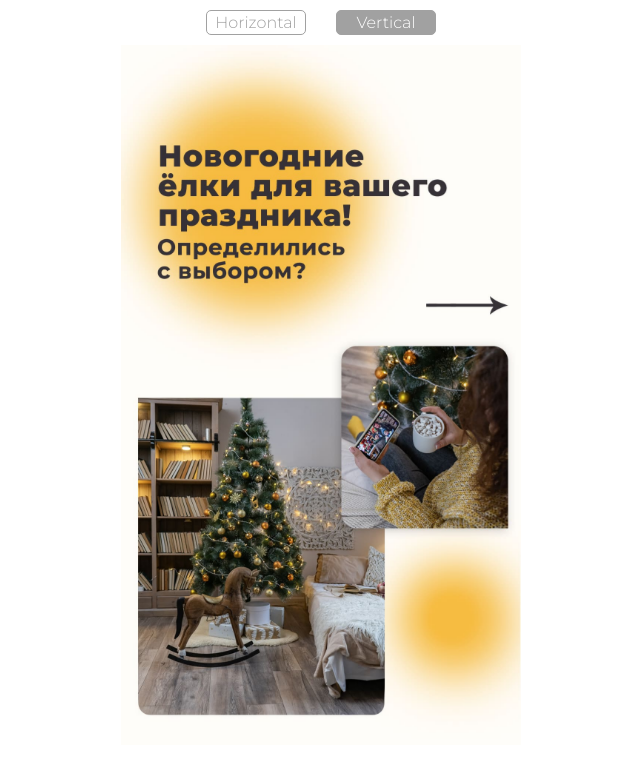
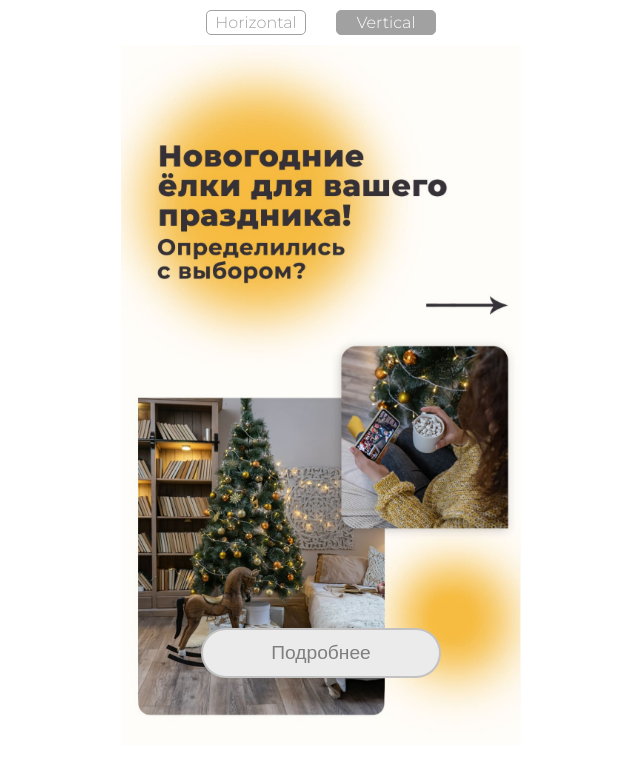
Before and after one commit to ashmuradyann/stories, a React (Create React App) app: page / in a window 1280 px wide. Both pictures are taken after a click on the element "Vertical". Shown: the top 760 px of the page, without its empty margins (319-959 px from the left). Built offline with nearby package versions, Linux system fonts and the light colour scheme.

Commit message:
adding all content to vertical slides

```diff
--- a/src/components/horizontal/form/Form.jsx
+++ b/src/components/horizontal/form/Form.jsx
@@ -3,7 +3,7 @@ import { ClickAwayListener } from '@mui/material';
 
 import './form.scss'
 
-const Form = ({ close, setSubmited }) => {
+const Form = ({ close, setSubmited, setShowForm }) => {
 
     const [state, setState] = useState("form")
     const [name, setName] = useState("")
@@ -14,7 +14,8 @@ const Form = ({ close, setSubmited }) => {
         console.log("ИМЯ: " + name, "НОМЕР: " + number)
         setState("finish")
         setTimeout(() => {
-            close()
+            close && close()
+            setShowForm && setShowForm(false)
             setSubmited(true)
         }, 4000)
     }
@@ -33,7 +34,10 @@ const Form = ({ close, setSubmited }) => {
 
     return (
         <div className="form__wrapper">
-            <ClickAwayListener onClickAway={close}>
+            <ClickAwayListener onClickAway={() => {
+                close && close()
+                setShowForm && setShowForm(false)
+            }}>
                 {state === "form"
                     ? <div className="form__container">
                         <h3>МЫ СВЯЖЕМСЯ С ВАМИ</h3>
--- a/src/components/horizontal/form/form.scss
+++ b/src/components/horizontal/form/form.scss
@@ -1,4 +1,6 @@
 .form__wrapper {
+    position: absolute;
+    top: 0%;
     width: 100%;
     height: 100%;
     display: flex;
--- a/src/components/vertical/Vertical.jsx
+++ b/src/components/vertical/Vertical.jsx
@@ -1,4 +1,9 @@
+import { useState } from 'react'
+
 import { Swiper, SwiperSlide } from "swiper/react"
+
+import Popup from '../horizontal/popup/Popup'
+import Form from '../horizontal/form/Form'
 
 import image1 from '../../assets/images/image1.jpg'
 import image2 from '../../assets/images/image2.jpg'
@@ -13,28 +18,73 @@ import './vertical.scss'
 
 const Vertical = () => {
 
-    const images = [
-        image1,
-        image2,
-        image3,
-        image4,
-        image5,
-        image6
-    ]
+    const [popup, setPopup] = useState(null)
+    const [submited, setSubmited] = useState(null)
+    const [showForm, setShowForm] = useState(null)
 
     return (
+        <>
             <div className="container">
                 <div className="wrapper">
                     <Swiper
                         style={{ height: "fit-content", maxHeight: "700px" }}
                         direction={"vertical"}
                         className="mySwiper">
-                    {images.map((el, i) => {
-                        return <SwiperSlide><img src={el} alt="img" /></SwiperSlide>
-                    })}
+                        <SwiperSlide>
+                            <div className="slide__wrapper">
+                                <img src={image1} alt="img" />
+                                <button className="seeMoreCollapsed" onClick={() => setPopup(true)}>
+                                    Подробнее
+                                </button>
+                            </div>
+                        </SwiperSlide>
+                        <SwiperSlide>
+                            <img src={image2} alt="img" />
+                        </SwiperSlide>
+                        <SwiperSlide>
+                            <div className="slide__wrapper">
+                                <img src={image3} alt="img" />
+                                <button className="seeMoreCollapsed first">
+                                    Кнопка
+                                </button>
+                                <button className="seeMoreCollapsed second">
+                                    Кнопка
+                                </button>
+                            </div>
+                        </SwiperSlide>
+                        <SwiperSlide>
+                            <div className="slide__wrapper">
+                                <img src={image4} alt="img" />
+                                <button className="seeMoreCollapsed third">
+                                    Кнопка
+                                </button>
+                                <button className="seeMoreCollapsed fourth">
+                                    Кнопка
+                                </button>
+                                <button className="seeMoreCollapsed fifth">
+                                    Кнопка
+                                </button>
+                            </div>
+                        </SwiperSlide>
+                        <SwiperSlide>
+                            <img src={image5} alt="img" />
+                        </SwiperSlide>
+                        <SwiperSlide>
+                            <div className="slide__wrapper">
+                                <img src={image6} alt="img" />
+                                {showForm ? <div className="slide__form">
+                                    <Form setSubmited={setSubmited} setShowForm={setShowForm} />
+                                </div> : null}
+                                {<button style={submited && { pointerEvents: "none", animationName: "opacity" }} className="seeMoreCollapsed" onClick={() => setShowForm(true)}>
+                                    {!submited ? "Отправьте Заявку" : "Заявка Отправлено"}
+                                </button>}
+                            </div>
+                        </SwiperSlide>
                     </Swiper>
                 </div>
             </div>
+            {popup ? <Popup setPopup={setPopup} /> : null}
+        </>
     )
 }
 
--- a/src/components/vertical/vertical.scss
+++ b/src/components/vertical/vertical.scss
@@ -1,18 +1,7 @@
 .swiper {
   width: 400px;
+  height: fit-content;
 }
-
-// .swiper-slide {
-//   display: flex;
-//   -webkit-box-pack: center;
-//   -ms-flex-pack: center;
-//   -webkit-justify-content: center;
-//   justify-content: center;
-//   -webkit-box-align: center;
-//   -ms-flex-align: center;
-//   -webkit-align-items: center;
-//   align-items: center;
-// }
 
 .swiper-slide img {
   display: block;
@@ -21,6 +10,80 @@
   object-fit: fill;
 }
 
+.slide__wrapper {
+  width: 100%;
+  height: 100%;
+  position: relative;
+
+  .seeMoreCollapsed {
+    position: absolute;
+    top: 79%;
+    left: 0;
+    right: 0;
+    border: 2px solid #9e9e9e85;
+    border-radius: 25px;
+    outline: none;
+    width: 60%;
+    height: 50px;
+    margin: 50px auto;
+    color: #32323495;
+    background: #ebebeb;
+    backdrop-filter: blur(5px);
+    text-align: center;
+    transition: .3s;
+    transform: translateY(-20px);
+    animation-name: button;
+    animation-duration: .7s;
+    opacity: 1;
+    font-size: 1.2rem;
+    user-select: none;
+    cursor: pointer;
+
+    &.first {
+      top: 75%;
+    }
+
+    &.second {
+      top: 85%;
+    }
+
+    &.third {
+      top: 45%;
+    }
+
+    &.fourth {
+      top: 55%;
+    }
+
+    &.fifth {
+      top: 65%;
+    }
+
+    .slide__form {
+      position: absolute;
+      top: 50%;
+      left: 0;
+      right: 0;
+    }
+
+    // &.otherButton {
+    //   animation-name: otherButton;
+    //   margin: 0 0 15px 0;
+    // }
+
+    // &.otherButton2 {
+    //   animation-name: otherButton2;
+    //   margin: 0 0 20px 0;
+    //   transform: translateY(-120px);
+    // }
+  }
+
+  .seeMoreCollapsed:hover {
+    background: #32323485;
+    color: #ebebeb;
+  }
+}
+
 @media (max-width: 401px) {
   .swiper {
     width: 100vw;
```
Lines whose indentation alone changed are shown as unchanged.
